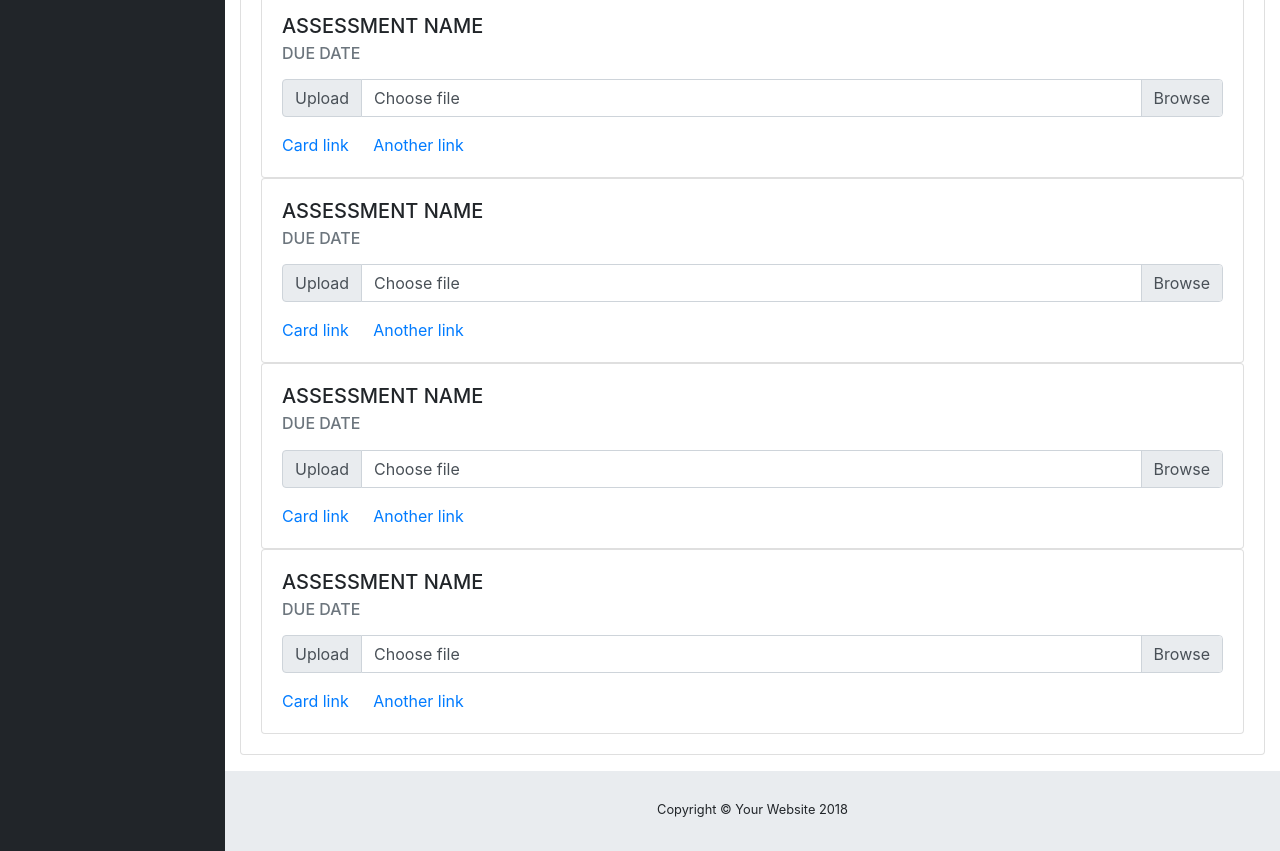
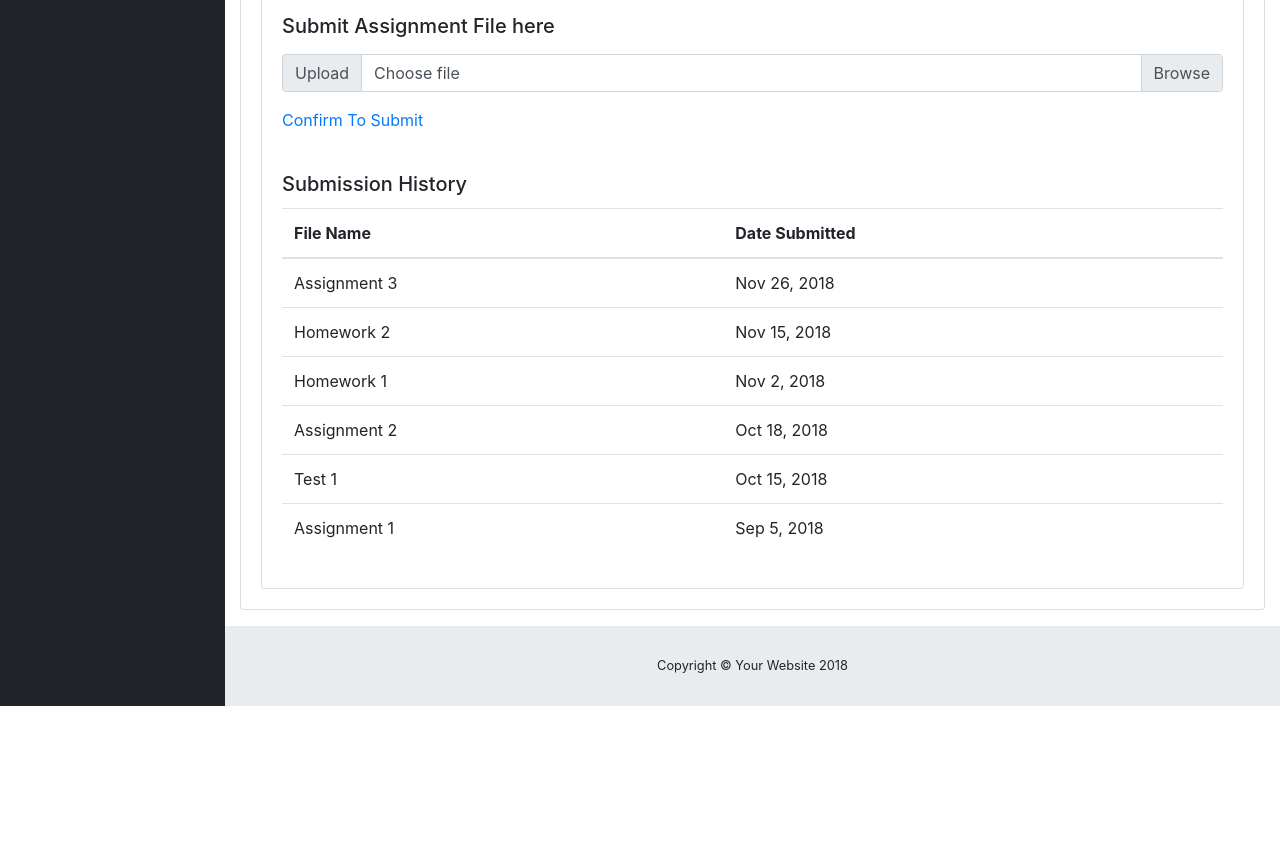
Before and after one commit to Vrushesh/UniFlow, a website with bundled scripts: page math1z03dropbox.html in a window 1280 px wide. Shown: the part 377-1228 px from the top of the page. After the commit the page ends 1083 px from the top, so only its background shows below. Built offline with nearby package versions, Linux system fonts and the light colour scheme.

Commit message:
dorpbox data filled

```diff
--- a/math1z03dropbox.html
+++ b/math1z03dropbox.html
@@ -252,11 +252,11 @@
           <div class="card-header">
             <i class="fas fa-chart-area"></i>
             Dropbox</div>
+
           <div class="card-body">
             <div class="card">
               <div class="card-body">
-                <h5 class="card-title">ASSESSMENT NAME</h5>
-                <h6 class="card-subtitle mb-2 text-muted">DUE DATE</h6>
+                <h5 class="card-title">Submit Assignment File here</h5>
                 <p class="card-text">
                   <div class="input-group">
                     <div class="input-group-prepend">
@@ -268,69 +268,59 @@
                     </div>
                   </div>
                 </p>
-                <a href="#" class="card-link">Card link</a>
-                <a href="#" class="card-link">Another link</a>
+                <a href="#" class="card-link">Confirm To Submit</a>
               </div>
-            </div>
-            <div class="card">
-              <div class="card-body">
-                <h5 class="card-title">ASSESSMENT NAME</h5>
-                <h6 class="card-subtitle mb-2 text-muted">DUE DATE</h6>
-                <p class="card-text">
-                  <div class="input-group">
-                    <div class="input-group-prepend">
-                      <span class="input-group-text" id="inputGroupFileAddon01">Upload</span>
-                    </div>
-                    <div class="custom-file">
-                      <input type="file" class="custom-file-input" id="inputGroupFile01" aria-describedby="inputGroupFileAddon01">
-                      <label class="custom-file-label" for="inputGroupFile01">Choose file</label>
-                    </div>
-                  </div>
-                </p>
-                <a href="#" class="card-link">Card link</a>
-                <a href="#" class="card-link">Another link</a>
-              </div>
-            </div>
-            <div class="card">
-              <div class="card-body">
-                <h5 class="card-title">ASSESSMENT NAME</h5>
-                <h6 class="card-subtitle mb-2 text-muted">DUE DATE</h6>
-                <p class="card-text">
-                  <div class="input-group">
-                    <div class="input-group-prepend">
-                      <span class="input-group-text" id="inputGroupFileAddon01">Upload</span>
-                    </div>
-                    <div class="custom-file">
-                      <input type="file" class="custom-file-input" id="inputGroupFile01" aria-describedby="inputGroupFileAddon01">
-                      <label class="custom-file-label" for="inputGroupFile01">Choose file</label>
-                    </div>
-                  </div>
-                </p>
-                <a href="#" class="card-link">Card link</a>
-                <a href="#" class="card-link">Another link</a>
-              </div>
-            </div>
-            <div class="card">
-              <div class="card-body">
-                <h5 class="card-title">ASSESSMENT NAME</h5>
-                <h6 class="card-subtitle mb-2 text-muted">DUE DATE</h6>
-                <p class="card-text">
-                  <div class="input-group">
-                    <div class="input-group-prepend">
-                      <span class="input-group-text" id="inputGroupFileAddon01">Upload</span>
-                    </div>
-                    <div class="custom-file">
-                      <input type="file" class="custom-file-input" id="inputGroupFile01" aria-describedby="inputGroupFileAddon01">
-                      <label class="custom-file-label" for="inputGroupFile01">Choose file</label>
-                    </div>
-                  </div>
-                </p>
-                <a href="#" class="card-link">Card link</a>
-                <a href="#" class="card-link">Another link</a>
-              </div>
+
+
+                        <div class="card-body">
+                <h5 class="card-title">Submission History</h5>
+
+            <table class="table">
+              <thead>
+                <tr>
+
+                  <th scope="col">File Name</th>
+                  <th scope="col">Date Submitted</th>
+                </tr>
+              </thead>
+              <tbody>
+
+                  <tr>
+                  <td>Assignment 3</td>
+                  <td>Nov 26, 2018</td>
+
+                </tr>
+                <tr>
+                  <td>Homework 2</td>
+                  <td>Nov 15, 2018</td>
+
+                </tr>                   <tr>
+                  <td>Homework 1</td>
+                  <td>Nov 2, 2018</td>
+
+                </tr>
+                  <tr>
+                  <td>Assignment 2</td>
+                  <td>Oct 18, 2018</td>
+
+                </tr>
+                  <tr>
+                  <td>Test 1</td>
+                  <td>Oct 15, 2018</td>
+
+                </tr>
+                <tr>
+                  <td>Assignment 1</td>
+                  <td>Sep 5, 2018</td>
+
+                </tr>
+              </tbody>
+            </table>
+          </div>
+
+
             </div>
 
-          </div>
         </div>
 
 
```
Also changed, not shown: math1z03grades.html (+33 -15 lines).
